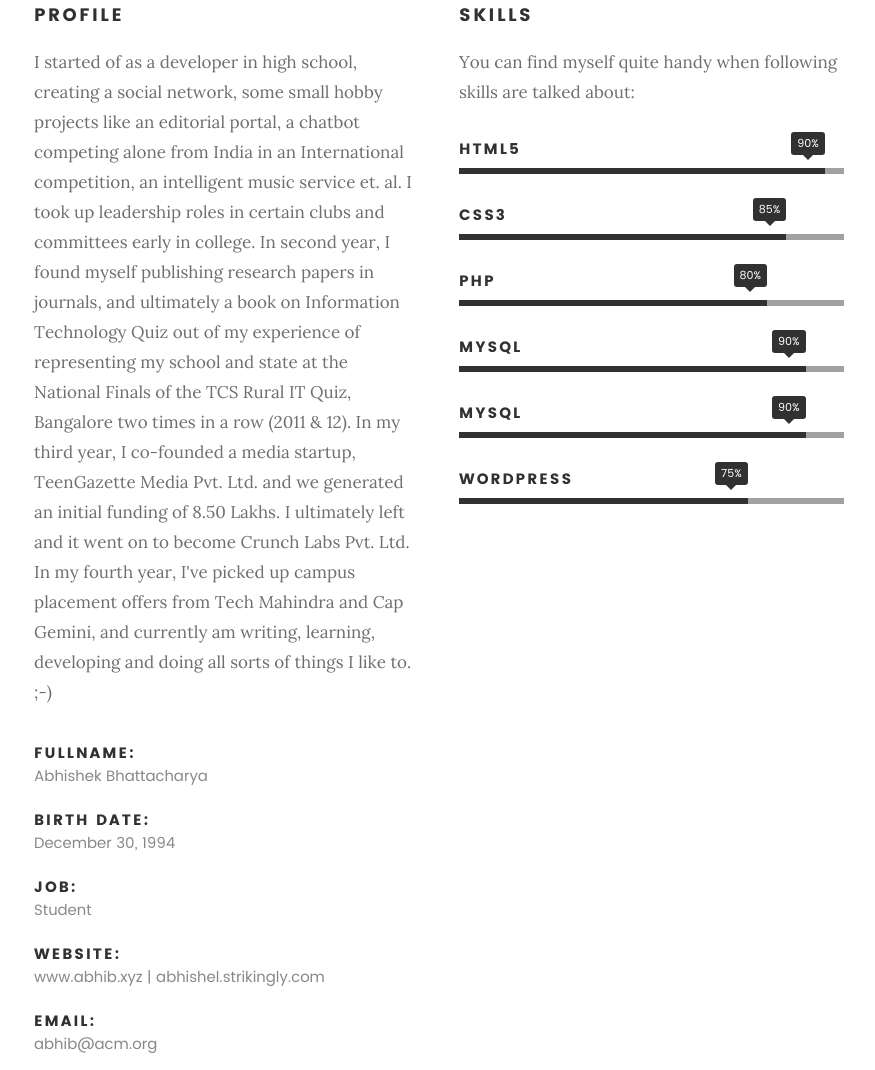
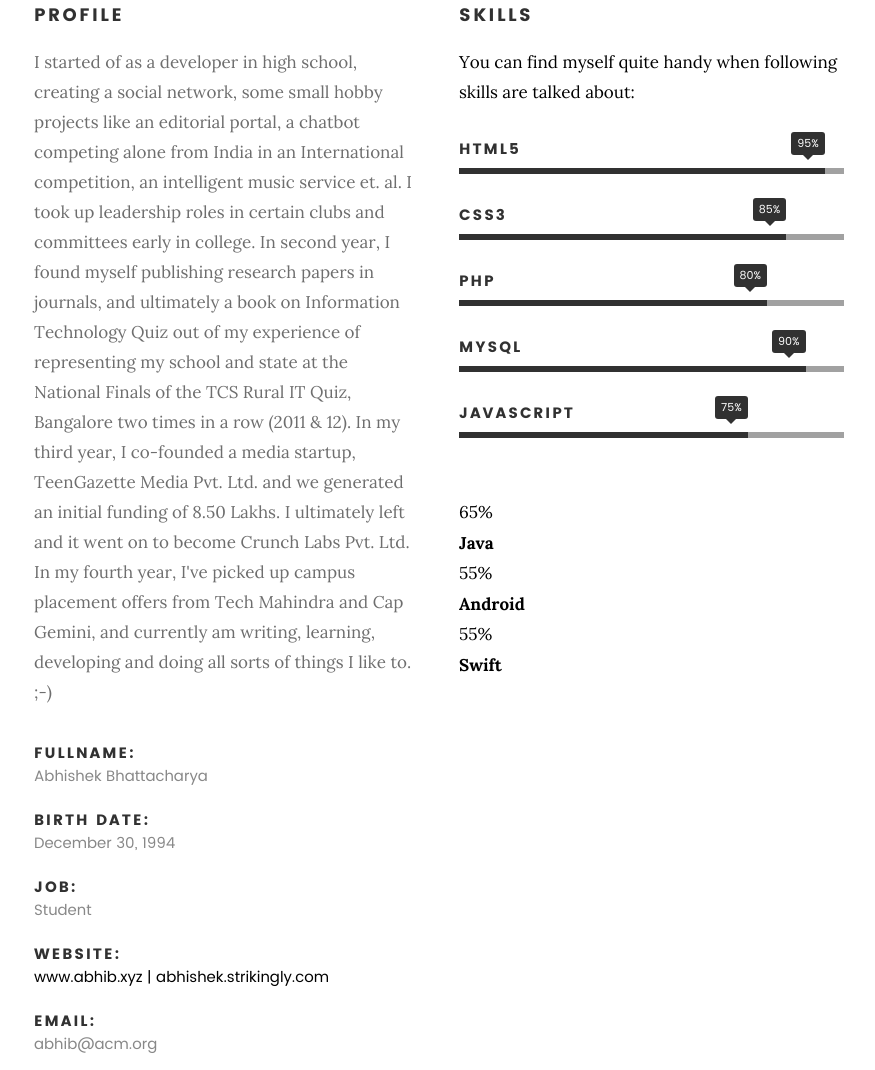
Before and after one commit to abhib3012/latentlot.github.io, a plain HTML site: page index.html in a window 1280 px wide. Shown: the part 1295-2365 px from the top of the page, without its empty margins (201-1076 px from the left). Drawn offline with Linux system fonts and the light colour scheme; files whose address does not match are found by name.

Commit message:
Added more skills

```diff
--- a/index.html
+++ b/index.html
@@ -141,11 +141,11 @@
    				</li>
    				<li>
    					<strong>Website:</strong>
-   					<span>www.abhib.xyz | abhishel.strikingly.com</span>
+   					<span><a href="www.abhib.xyz" />www.abhib.xyz | <a href="abhishek.strikingly.com" />abhishek.strikingly.com</span>
    				</li>
    				<li>
    					<strong>Email:</strong>
-   					<span>abhib@acm.org</span>
+   					<span><mailto:"abhib@acm.org"/>abhib@acm.org</span>
    				</li>
 
    			</ul> <!-- /info-list -->
@@ -159,7 +159,7 @@
 
 				<ul class="skill-bars">
 				   <li>
-				   	<div class="progress percent95"><span>90%</span></div>
+				   	<div class="progress percent95"><span>95%</span></div>
 				   	<strong>HTML5</strong>
 				   </li>
 				   <li>
@@ -175,13 +175,22 @@
 				   	<strong>MySQL</strong>
 				   </li>
 				   <li>
-          <div class="progress percent90"><span>90%</span></div>
-            <strong>MySQL</strong>
+          <div class="progress percent75"><span>75%</span></div>
+            <strong>Javascript</strong>
           </li>
-            <li>
+          <div class="progress percent75"><span>65%</span></div>
+            <strong>Java</strong>
+          </li>
+          <div class="progress percent55"><span>55%</span></div>
+            <strong>Android</strong>
+          </li>
+          <div class="progress percent55"><span>55%</span></div>
+            <strong>Swift</strong>
+          </li>
+           <!-- <li>
 				   	<div class="progress percent75"><span>75%</span></div>
 				   	<strong>Wordpress</strong>
-				   </li>
+				   </li> -->
 
 				</ul> <!-- /skill-bars -->
 
```
